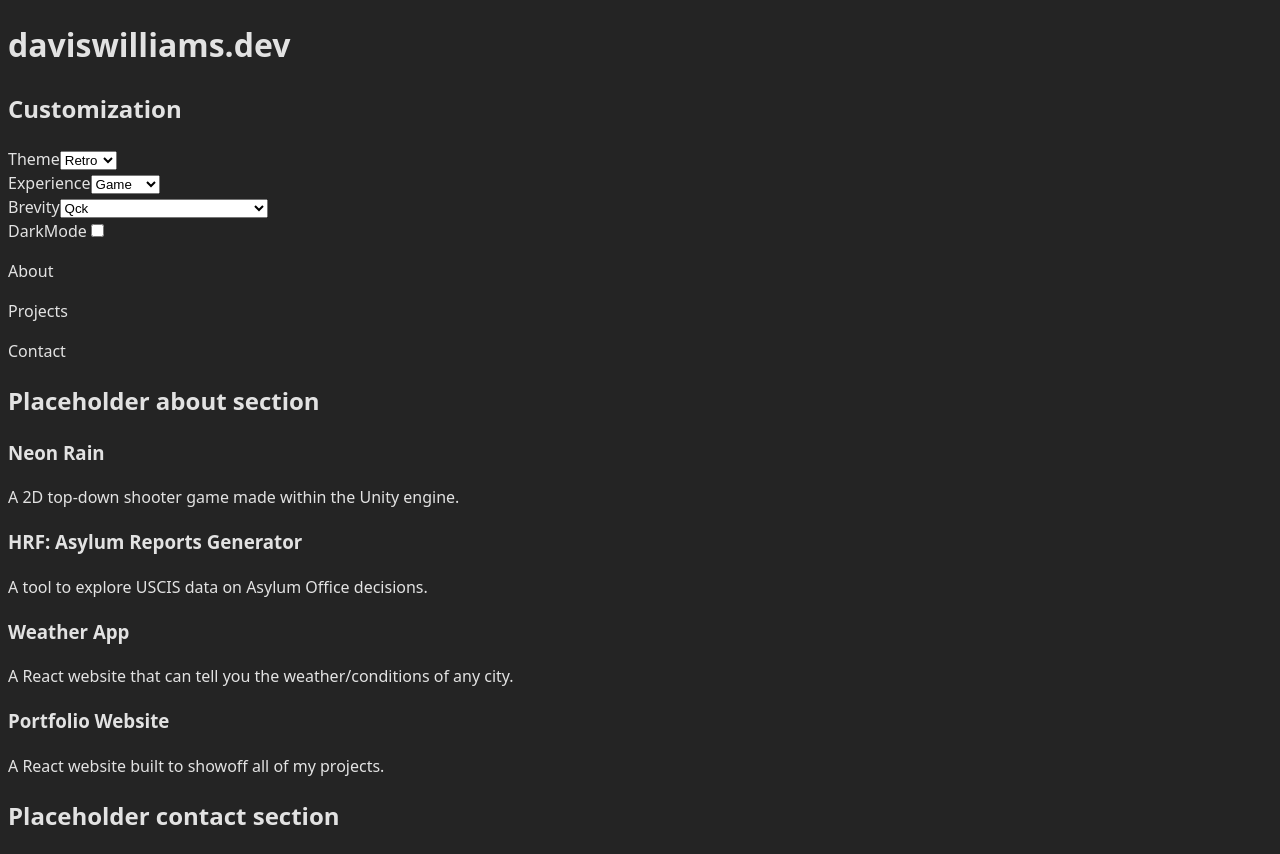
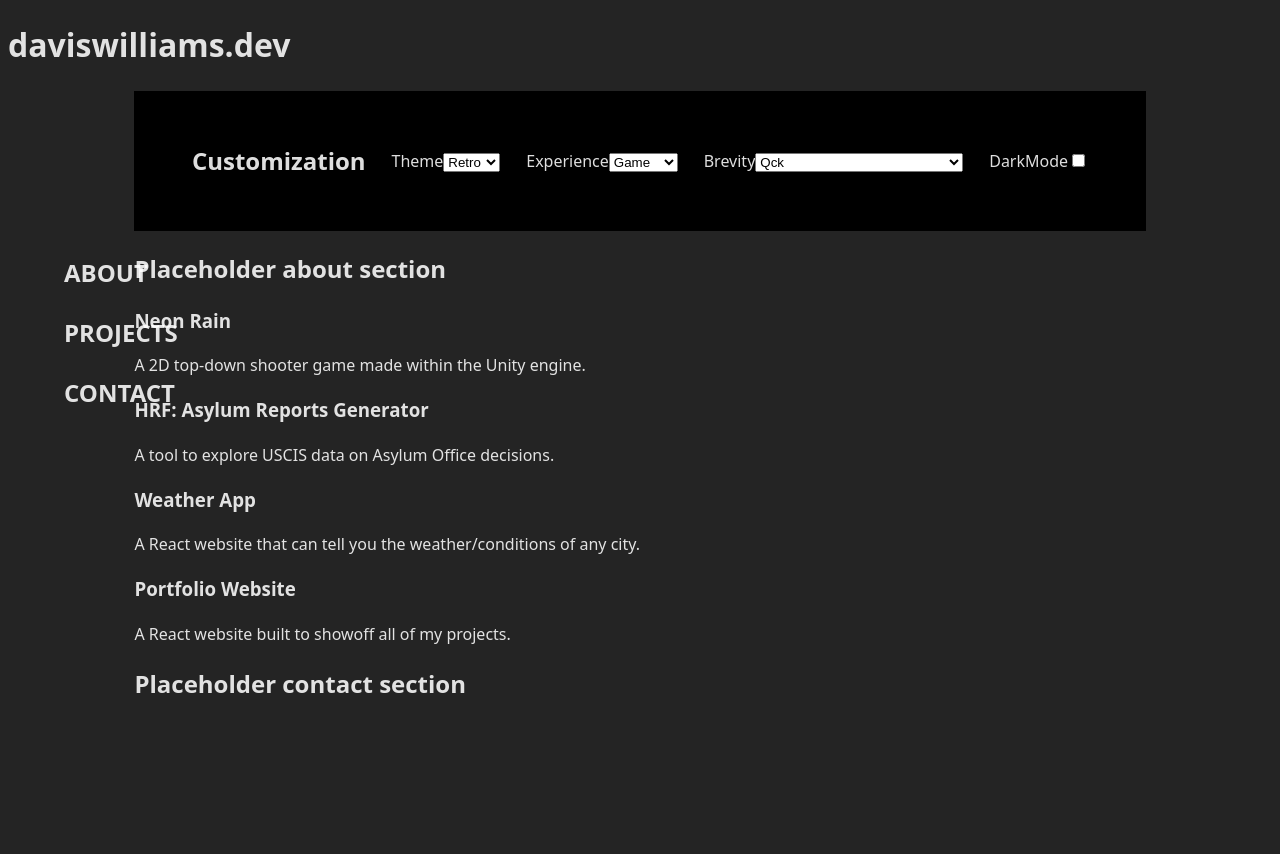
Before and after one commit to dwilliams304/vanilla-portfolio, a website built with Vite: page index.html in a window 1280 px wide. After the commit the page ends 800 px from the top, so only its background shows below. Built offline with nearby package versions, Linux system fonts and the light colour scheme.

Commit message:
basic styling to see placements

```diff
--- a/src/style.css
+++ b/src/style.css
@@ -12,3 +12,34 @@
   -webkit-font-smoothing: antialiased;
   -moz-osx-font-smoothing: grayscale;
 }
+
+
+#content{
+  width: 80%;
+  margin: 0 auto;
+}
+
+#customization-bar
+{
+  width: 75%;
+  display: flex;
+  justify-content: space-evenly;
+  align-items: center;
+  padding: 2rem;
+  background-color: black;
+  margin: 0 auto;
+}
+
+
+#sections-list {
+  position: absolute;
+  left: 4rem;
+  text-transform: uppercase;
+  font-size: 24px;
+  font-weight: 600;
+}
+#sections-list p:hover{
+  cursor: pointer;
+  color: rgb(177, 35, 0);
+  transition: 0.2s ease-in-out;
+}
```
